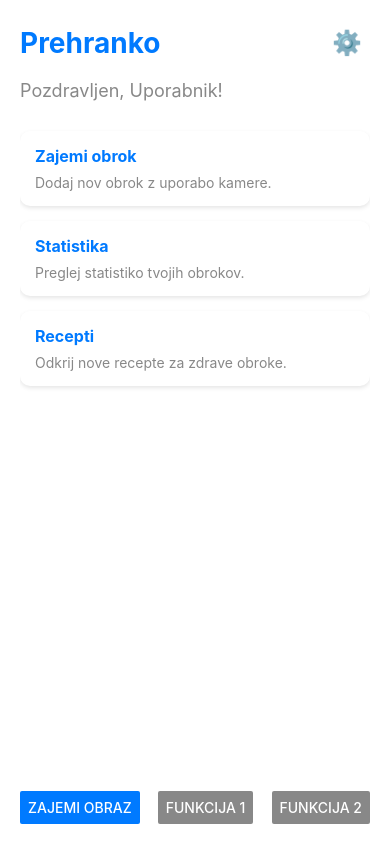
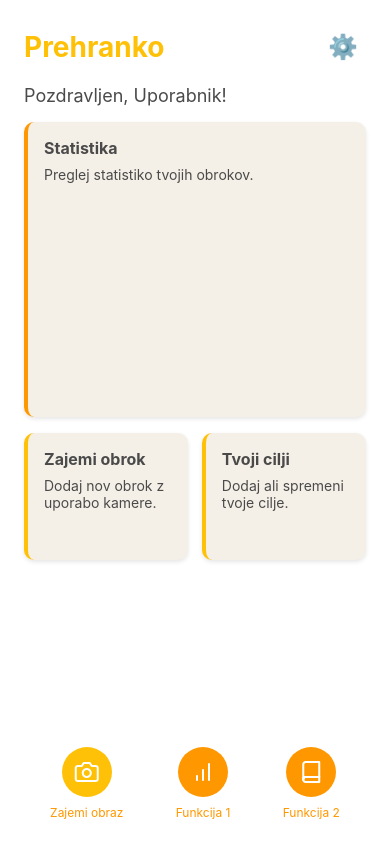
Before and after one commit to MartinFerk/prehranko, a React Native app in the folder NPO/Prehranko/: screen /Home in a window 390 px wide. Built offline with nearby package versions, Linux system fonts and the light colour scheme.

Commit message:
Added correct colors to theme style; implemented a homeStyle

```diff
--- a/NPO/Prehranko/screens/HomeScreen.js
+++ b/NPO/Prehranko/screens/HomeScreen.js
@@ -1,24 +1,18 @@
 // screens/HomeScreen.js
 import React from 'react';
-import { View, Text, StyleSheet, FlatList, TouchableOpacity, Alert } from 'react-native';
-import AuthButton from '../components/AuthButton';
+import { View, Text, TouchableOpacity, Alert } from 'react-native';
+import IconButton from '../components/IconButton';
+import { homeStyles } from '../styles/homeStyles';
 import { theme } from '../styles/theme';
 
 const DATA = [
-  { id: '1', title: 'Zajemi obrok', description: 'Dodaj nov obrok z uporabo kamere.' },
-  { id: '2', title: 'Statistika', description: 'Preglej statistiko tvojih obrokov.' },
-  { id: '3', title: 'Recepti', description: 'Odkrij nove recepte za zdrave obroke.' },
+  { id: '1', title: 'Statistika', description: 'Preglej statistiko tvojih obrokov.' },
+  { id: '2', title: 'Zajemi obrok', description: 'Dodaj nov obrok z uporabo kamere.' },
+  { id: '3', title: 'Tvoji cilji', description: 'Dodaj ali spremeni tvoje cilje.' },
 ];
 
 export default function HomeScreen({ navigation, route }) {
-  const { email } = route.params || { email: 'Uporabnik' }; // Privzeto ime, če email ni poslan
-
-  const renderCard = ({ item }) => (
-    <View style={styles.card}>
-      <Text style={styles.cardTitle}>{item.title}</Text>
-      <Text style={styles.cardDescription}>{item.description}</Text>
-    </View>
-  );
+  const { email } = route.params || { email: 'Uporabnik' };
 
   const handleSettingsPress = () => {
     navigation.navigate('SettingsScreen');
@@ -33,38 +27,53 @@ export default function HomeScreen({ navigation, route }) {
   };
 
   return (
-    <View style={styles.container}>
+    <View style={homeStyles.container}>
       {/* Zgornji del: Ime aplikacije, gumb za nastavitve, ime uporabnika */}
-      <View style={styles.header}>
-        <Text style={styles.appName}>Prehranko</Text>
-        <TouchableOpacity style={styles.settingsButton} onPress={handleSettingsPress}>
-          <Text style={styles.settingsIcon}>⚙️</Text>
+      <View style={homeStyles.header}>
+        <Text style={homeStyles.appName}>Prehranko</Text>
+        <TouchableOpacity style={homeStyles.settingsButton} onPress={handleSettingsPress}>
+          <Text style={homeStyles.settingsIcon}>⚙️</Text>
         </TouchableOpacity>
       </View>
-      <Text style={styles.userName}>Pozdravljen, {email}!</Text>
+      <Text style={homeStyles.userName}>Pozdravljen, {email}!</Text>
 
-      {/* Sredinski del: Okvirčki */}
-      <FlatList
-        data={DATA}
-        renderItem={renderCard}
-        keyExtractor={(item) => item.id}
-        style={styles.cardList}
-        contentContainerStyle={styles.cardListContent}
-      />
+      {/* Sredinski del: Kartice */}
+      <View style={homeStyles.cardsContainer}>
+        {/* Statistika (večja kartica) */}
+        <View style={homeStyles.statisticsCard}>
+          <Text style={homeStyles.cardTitle}>{DATA[0].title}</Text>
+          <Text style={homeStyles.cardDescription}>{DATA[0].description}</Text>
+        </View>
 
-      {/* Spodnji del: Gumbi */}
-      <View style={styles.buttonRow}>
-        <AuthButton
+        {/* Zajemi obrok in Recepti (manjše kartice) */}
+        <View style={{ flexDirection: 'row', justifyContent: 'space-between' }}>
+          <View style={[homeStyles.card, { width: '48%' }]}>
+            <Text style={homeStyles.cardTitle}>{DATA[1].title}</Text>
+            <Text style={homeStyles.cardDescription}>{DATA[1].description}</Text>
+          </View>
+          <View style={[homeStyles.card, { width: '48%' }]}>
+            <Text style={homeStyles.cardTitle}>{DATA[2].title}</Text>
+            <Text style={homeStyles.cardDescription}>{DATA[2].description}</Text>
+          </View>
+        </View>
+      </View>
+
+      {/* Spodnji del: Gumbi z ikonami */}
+      <View style={homeStyles.buttonRow}>
+        <IconButton
+          iconName="camera"
           title="Zajemi obraz"
           onPress={handleCaptureFace}
           color={theme.colors.primary}
         />
-        <AuthButton
+        <IconButton
+          iconName="bar-chart"
           title="Funkcija 1"
           onPress={() => handleFutureFeature('Funkcija 1')}
           color={theme.colors.secondary}
         />
-        <AuthButton
+        <IconButton
+          iconName="book"
           title="Funkcija 2"
           onPress={() => handleFutureFeature('Funkcija 2')}
           color={theme.colors.secondary}
@@ -73,65 +82,3 @@ export default function HomeScreen({ navigation, route }) {
     </View>
   );
 }
-
-const styles = StyleSheet.create({
-  container: {
-    flex: 1,
-    backgroundColor: theme.colors.background,
-    paddingHorizontal: theme.spacing.large,
-  },
-  header: {
-    flexDirection: 'row',
-    justifyContent: 'space-between',
-    alignItems: 'center',
-    marginTop: theme.spacing.large,
-  },
-  appName: {
-    fontSize: 28,
-    fontWeight: 'bold',
-    color: theme.colors.primary,
-  },
-  settingsButton: {
-    padding: theme.spacing.small,
-  },
-  settingsIcon: {
-    fontSize: 24,
-  },
-  userName: {
-    fontSize: 18,
-    color: theme.colors.secondary,
-    marginVertical: theme.spacing.medium,
-  },
-  cardList: {
-    flex: 1,
-  },
-  cardListContent: {
-    paddingVertical: theme.spacing.medium,
-  },
-  card: {
-    backgroundColor: '#FFF',
-    borderRadius: 10,
-    padding: theme.spacing.medium,
-    marginBottom: theme.spacing.medium,
-    shadowColor: '#000',
-    shadowOffset: { width: 0, height: 2 },
-    shadowOpacity: 0.1,
-    shadowRadius: 4,
-    elevation: 3,
-  },
-  cardTitle: {
-    fontSize: 16,
-    fontWeight: 'bold',
-    color: theme.colors.primary,
-    marginBottom: theme.spacing.small,
-  },
-  cardDescription: {
-    fontSize: 14,
-    color: theme.colors.secondary,
-  },
-  buttonRow: {
-    flexDirection: 'row',
-    justifyContent: 'space-between',
-    marginBottom: theme.spacing.large,
-  },
-});
--- /dev/null
+++ b/NPO/Prehranko/styles/homeStyles.js
@@ -0,0 +1,103 @@
+// styles/homeStyles.js
+import { StyleSheet, Dimensions } from 'react-native';
+import { theme } from './theme';
+
+const { height } = Dimensions.get('window'); // Za dinamično izračunavanje višine
+
+export const homeStyles = StyleSheet.create({
+  container: {
+    flex: 1,
+    backgroundColor: theme.colors.background, // Svetlo bež ozadje
+    paddingHorizontal: theme.spacing.large,
+  },
+  header: {
+    flexDirection: 'row',
+    justifyContent: 'space-between',
+    alignItems: 'center',
+    marginTop: theme.spacing.large,
+  },
+  appName: {
+    fontSize: 28,
+    fontWeight: 'bold',
+    color: theme.colors.primary, // Rumena za naslov aplikacije
+  },
+  settingsButton: {
+    padding: theme.spacing.small,
+  },
+  settingsIcon: {
+    fontSize: 24,
+    color: theme.colors.accent, // Temno oranžna za ikono nastavitev
+  },
+  userName: {
+    fontSize: 18,
+    color: theme.colors.text, // Temno siva za ime uporabnika
+    marginVertical: theme.spacing.medium,
+  },
+  statisticsCard: {
+    backgroundColor: theme.colors.cardBackground, // Bela kartica
+    borderRadius: 10,
+    padding: theme.spacing.medium,
+    marginBottom: theme.spacing.medium,
+    shadowColor: '#000',
+    shadowOffset: { width: 0, height: 2 },
+    shadowOpacity: 0.1,
+    shadowRadius: 4,
+    elevation: 3,
+    height: height * 0.35, // 35% višine zaslona
+    borderLeftWidth: 4,
+    borderLeftColor: theme.colors.secondary, // Svetlo oranžna za poudarek
+  },
+  card: {
+    backgroundColor: theme.colors.cardBackground, // Bela kartica
+    borderRadius: 10,
+    padding: theme.spacing.medium,
+    marginBottom: theme.spacing.medium,
+    shadowColor: '#000',
+    shadowOffset: { width: 0, height: 2 },
+    shadowOpacity: 0.1,
+    shadowRadius: 4,
+    elevation: 3,
+    borderLeftWidth: 4,
+    borderLeftColor: theme.colors.primary, // Rumena za poudarek
+    height: height * 0.15, // Manjše kartice (15% višine zaslona)
+  },
+  cardTitle: {
+    fontSize: 16,
+    fontWeight: 'bold',
+    color: theme.colors.text, // Temno siva za naslove
+    marginBottom: theme.spacing.small,
+  },
+  cardDescription: {
+    fontSize: 14,
+    color: theme.colors.text, // Temno siva za opis
+  },
+  cardsContainer: {
+    flex: 1,
+    marginBottom: theme.spacing.large,
+  },
+  buttonRow: {
+    flexDirection: 'row',
+    justifyContent: 'space-around',
+    marginBottom: theme.spacing.large,
+  },
+  // Stili za IconButton
+  iconButtonContainer: {
+    alignItems: 'center',
+    marginHorizontal: theme.spacing.medium,
+  },
+  iconButtonIconContainer: {
+    width: 50,
+    height: 50,
+    borderRadius: 25,
+    justifyContent: 'center',
+    alignItems: 'center',
+    marginBottom: theme.spacing.small,
+    borderWidth: 2,
+    borderColor: theme.colors.accent, // Temno oranžna za rob gumbov
+  },
+  iconButtonTitle: {
+    fontSize: 12,
+    color: theme.colors.text, // Temno siva za tekst gumbov
+    textAlign: 'center',
+  },
+});
--- a/NPO/Prehranko/styles/theme.js
+++ b/NPO/Prehranko/styles/theme.js
@@ -1,24 +1,19 @@
 // styles/theme.js
-// datoteka s stili, prosim definiraj barve in razmike, ki jih bomo uporabljali v aplikaciji
-// - ne delaj lastnih stilov v ostalih datotekah razen ce so za specificen element in jih ne uporabljas drugje hvala
+// datoteka s stili, primarno za barve in ali razmike
 // ne uporabljaj CSS, ampak definiraj barve in razmike kot JavaScript objekt
 
 export const theme = {
   colors: {
-    primary: '#007AFF',
-    secondary: '#888',
-    background: '#FFFFFF',
+    background: '#FFFFFF', // Svetlo bež
+    primary: '#FFC107', // Rumena
+    secondary: '#FF9800', // Svetlo oranžna
+    accent: '#F44336', // Temno oranžna
+    cardBackground: '#F5F0E7', // Bela za kartice (lahko ostane)
+    text: '#4A4A4A', // Temno siva za besedilo (dodano za konsistenco)
   },
   spacing: {
-    tiny: 4,
     small: 8,
-    medium: 15,
-    large: 20,
+    medium: 16,
+    large: 24,
   },
 };
-
-export const colors = {
-  primary: '#007AFF',
-  secondary: '#888',
-  error: '#FF3B30',
-};
```
